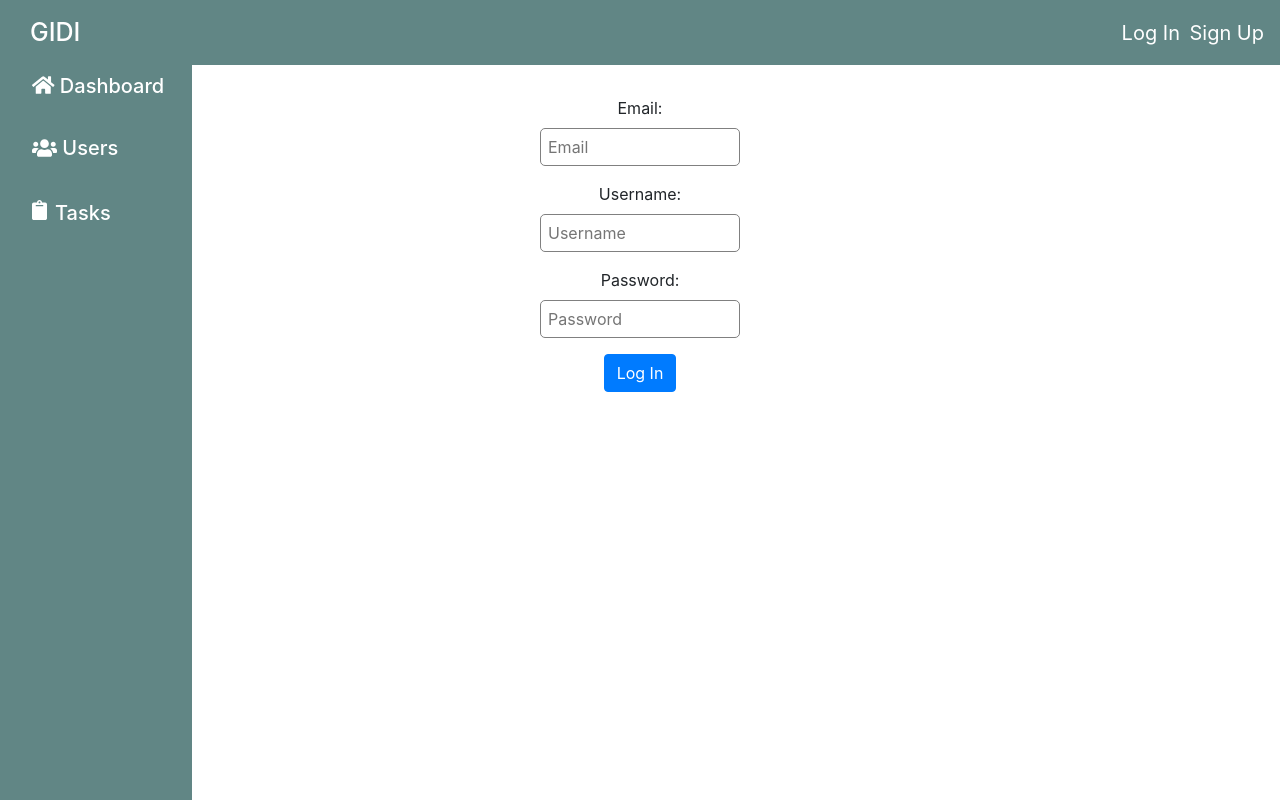
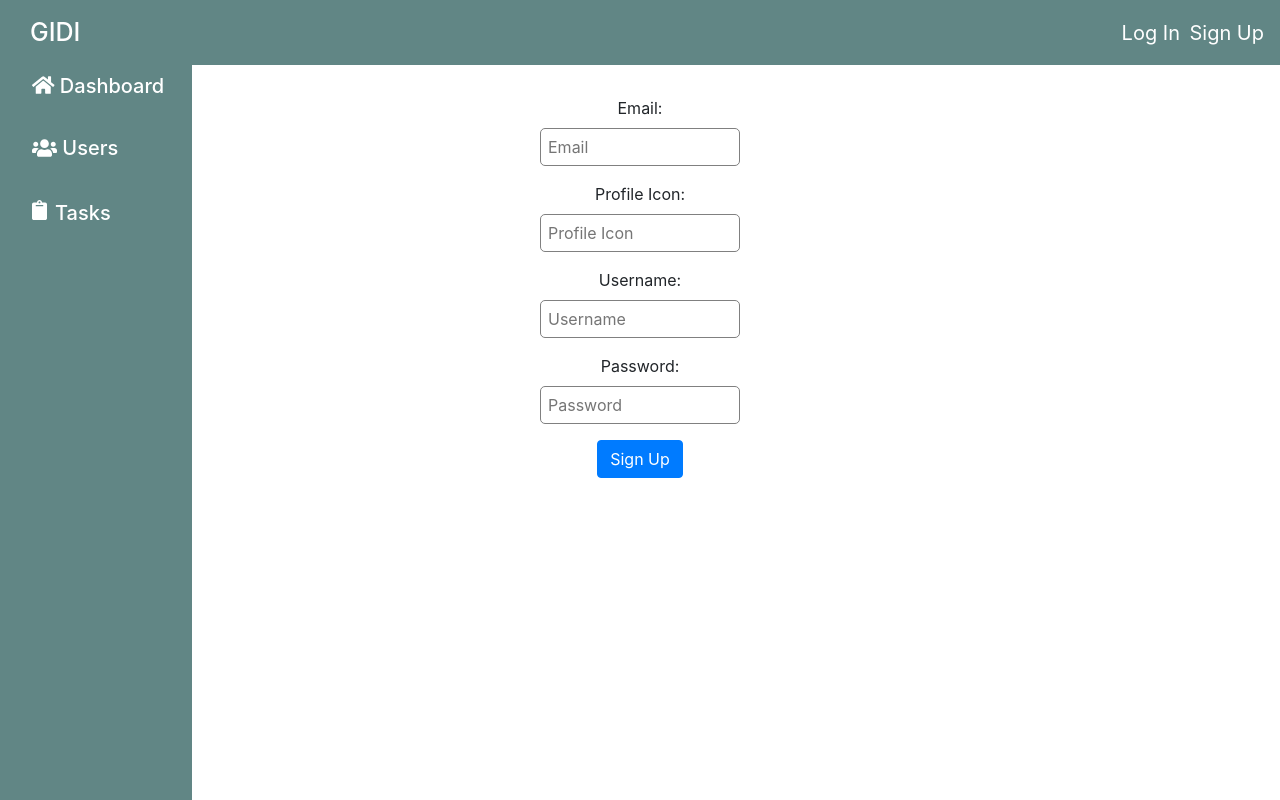
Before and after one commit to jonathanwong110/Git-It-And-Did-It, a React (Create React App) app in the folder git-it-and-did-it-client/: page /signup in a window 1280 px wide. Built offline with nearby package versions, Linux system fonts and the light colour scheme.

Commit message:
working on signing up users function

```diff
--- a/git-it-and-did-it-client/src/components/Auth/LogIn.js
+++ b/git-it-and-did-it-client/src/components/Auth/LogIn.js
@@ -5,6 +5,7 @@ import { Form, Button } from 'react-bootstrap'
 import { Redirect } from 'react-router-dom'
 
 class LogInForm extends Component {
+
   constructor() {
     super();
     this.state = {
--- a/git-it-and-did-it-client/src/components/Auth/SignUp.js
+++ b/git-it-and-did-it-client/src/components/Auth/SignUp.js
@@ -1,19 +1,23 @@
 import React, { Component } from 'react';
 import { Form, Button } from 'react-bootstrap'
 import { Redirect } from 'react-router-dom'
-
+import { connect } from 'react-redux';
+import { signUp } from '../../redux/Auth/actions'
 
 class SignUpForm extends Component {
+
   constructor() {
     super();
     this.state = {
+      email: '',
+      profile_icon: '',
       username: '',
       password: ''
     };
   }
 
 
-  handleInputChange = (e) => {
+  handleChange = (e) => {
     this.setState({
       [e.target.name]: e.target.value
     })
@@ -21,11 +25,9 @@ class SignUpForm extends Component {
 
   handleSubmit = (e) => {
     e.preventDefault();
-    this.setState({
-      email: '',
-      username: '',
-      password: ''
-    })
+    const newUser = { ...this.state }
+    console.log(newUser)
+    this.props.signUp(newUser)
   }
 
 
@@ -42,6 +44,11 @@ class SignUpForm extends Component {
           <br></br>
           <input name="email" type="text" placeholder="Email" onChange={e => this.handleChange(e)} value={this.email} className="form-input-field" />
         </Form.Group>
+        <Form.Group controlId="formBasicProfileIcon">
+          <Form.Label>Profile Icon: </Form.Label>
+          <br></br>
+          <input name="profile_icon" type="text" placeholder="Profile Icon" onChange={e => this.handleChange(e)} value={this.profile_icon} className="form-input-field" />
+        </Form.Group>
         <Form.Group controlId="formBasicUsername">
           <Form.Label>Username: </Form.Label>
           <br></br>
@@ -53,11 +60,11 @@ class SignUpForm extends Component {
           <input type="password" name="password" placeholder="Password" onChange={e => this.handleChange(e)} value={this.state.password} className="form-input-field"></input>
         </Form.Group>
         <Button variant="primary" type="submit">
-          Log In
+          Sign Up
         </Button>
       </Form>
     );
   }
 }
 
-export default SignUpForm
+export default connect(null, {signUp})(SignUpForm)
--- a/git-it-and-did-it-client/src/redux/Auth/actions.js
+++ b/git-it-and-did-it-client/src/redux/Auth/actions.js
@@ -2,6 +2,7 @@ import AuthActionTypes from "./types";
 import axios from 'axios'
 
 let logInBaseURL = 'http://localhost:3000/api/v1/login'
+let usersBaseURL = 'http://localhost:3000/api/v1/users/'
 
 export const logInProcess = (currentUser) => ({
   type: AuthActionTypes.LOG_IN_START,
@@ -52,3 +53,12 @@ export const setCurrentUser = () => {
     }
   }
 }
+
+export const signUp = (user) => {
+  return (dispatch) => {
+    axios.post(usersBaseURL, user).then(res => {
+        dispatch({ type: AuthActionTypes.SIGN_UP, user: res.data})
+      }
+    )
+  }
+}
--- a/git-it-and-did-it-client/src/redux/Auth/types.js
+++ b/git-it-and-did-it-client/src/redux/Auth/types.js
@@ -3,6 +3,7 @@ const AuthActionTypes = {
   LOG_IN_FAILURE: "LOG_IN_FAILURE",
   AUTHENTICATION_SUCCESS: "AUTHENTICATION_SUCCESS",
   LOG_OUT_START: "LOG_OUT_START",
+  SIGN_UP: 'SIGN_UP',
   SET_CURRENT_USER: 'SET_CURRENT_USER',
 };
 
--- a/git-it-and-did-it-client/src/redux/Users/reducer.js
+++ b/git-it-and-did-it-client/src/redux/Users/reducer.js
@@ -1,4 +1,5 @@
 import UsersActionTypes from "./types";
+import AuthActionTypes from "../Auth/types";
 
 const INITIAL_STATE = {
   users: [],
@@ -8,6 +9,11 @@ const INITIAL_STATE = {
 
 const usersReducer = (state = INITIAL_STATE, action) => {
   switch (action.type) {
+    case AuthActionTypes.SIGN_UP:
+      return {
+        ...state,
+        users: [...state.users, action.user]
+      }
     case UsersActionTypes.LOADING_USERS:
       return {
         ...state,
--- a/git-it-and-did-it-client/src/redux/Users/types.js
+++ b/git-it-and-did-it-client/src/redux/Users/types.js
@@ -1,4 +1,5 @@
 const UsersActionTypes = {
+  SIGN_UP: 'SIGN_UP',
   LOADING_USERS: 'LOADING_USERS',
   USERS_LOADED: 'USERS_LOADED',
   GET_SPECIFIC_USER: 'GET_SPECIFIC_USER',
```
Also changed, not shown: git-it-and-did-it-client/src/redux/Tasks/actions.js (+7 -7 lines), 2 other files (tests, documents, lock files or other folders).
